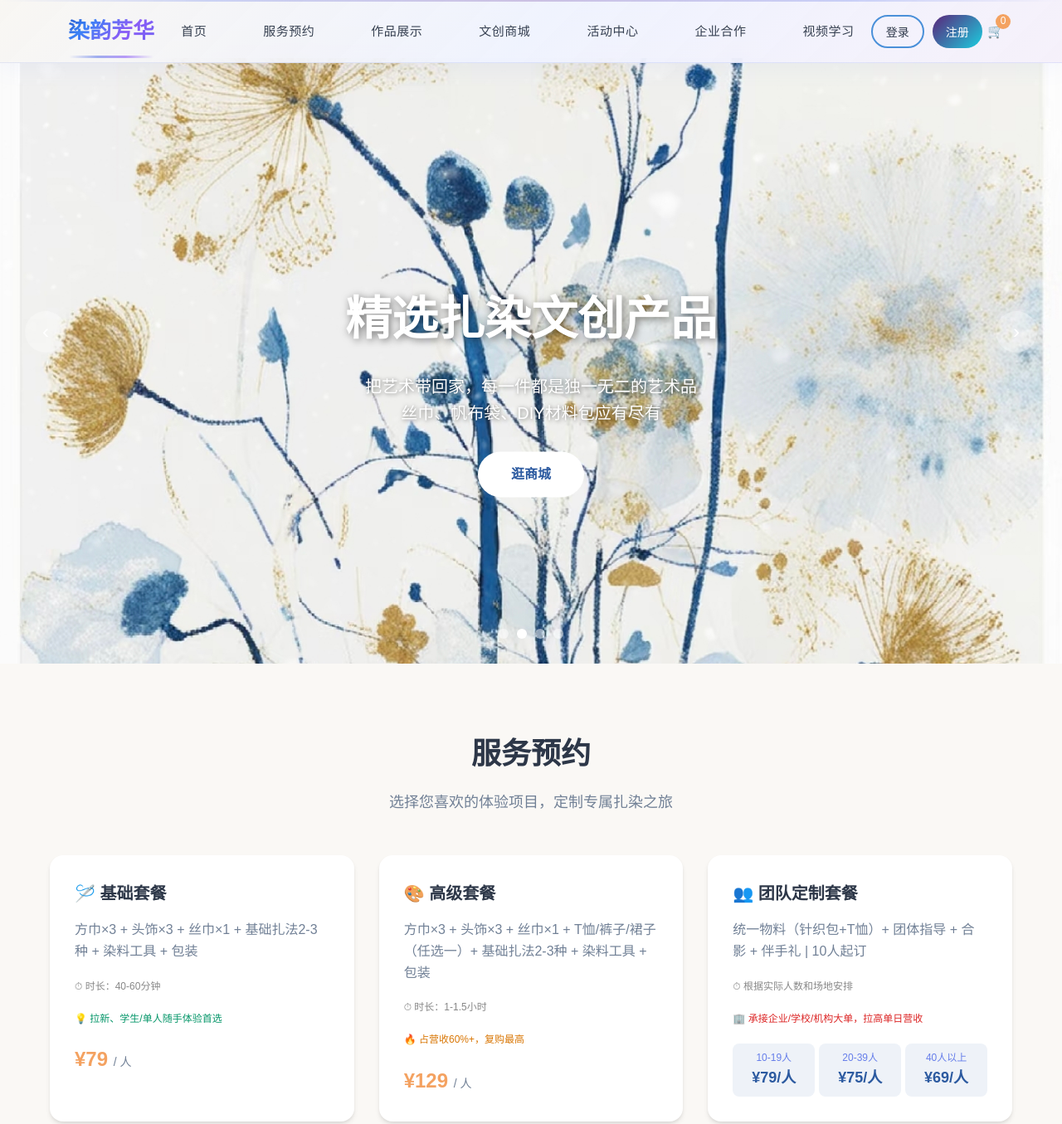
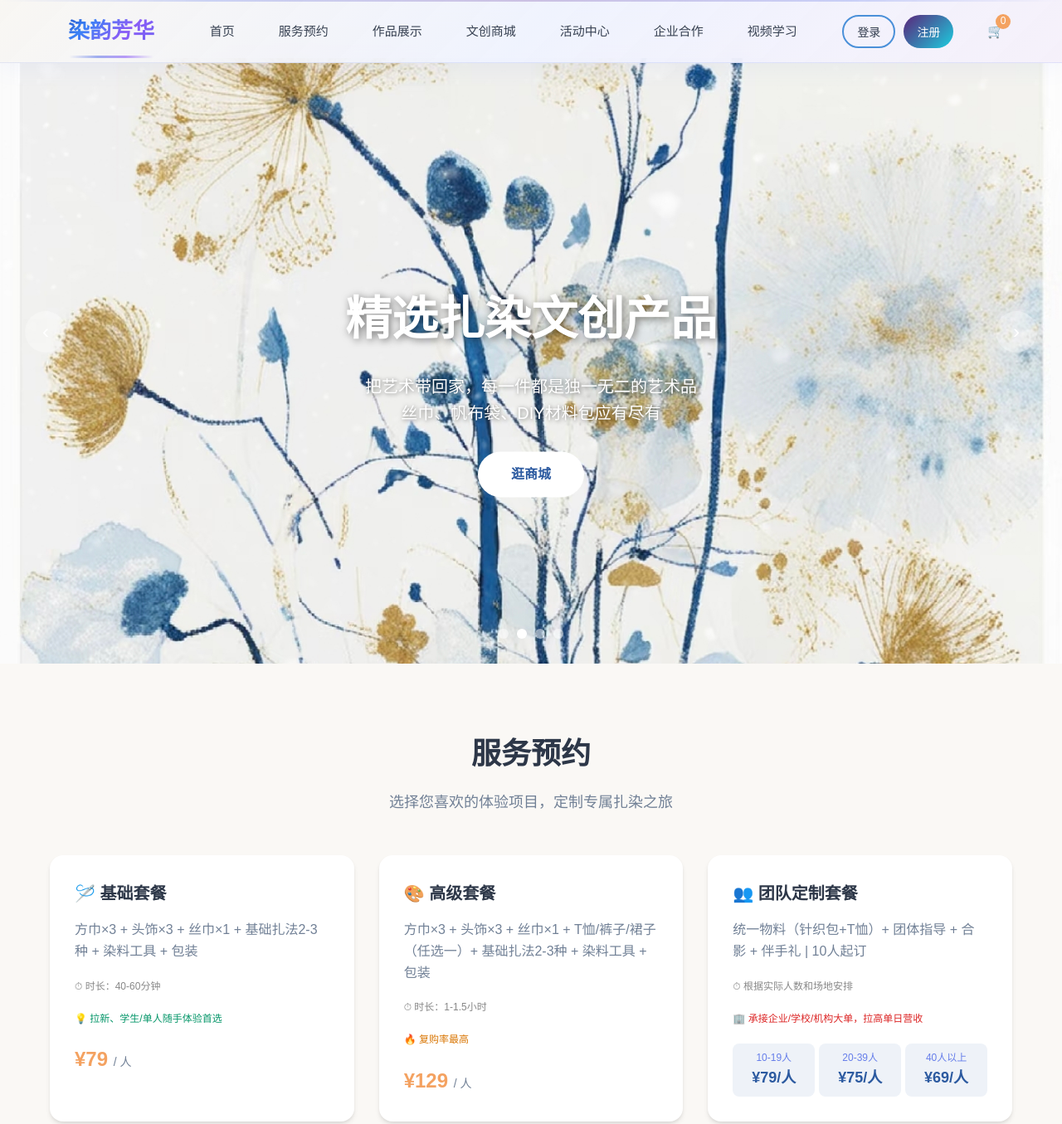
Before and after one commit to nothing724/tie-dye, a plain HTML site: page index.html in a window 1280 px wide. Shown: the top 1355 px of the page at 83% size. Drawn offline with Linux system fonts and the light colour scheme.

Commit message:
调整导航栏链接间距

```diff
--- a/index.html
+++ b/index.html
@@ -146,7 +146,7 @@
 
         .nav-links {
             display: flex;
-            gap: 40px;
+            gap: 25px;
             list-style: none;
             padding: 0;
         }
@@ -165,7 +165,6 @@
             position: relative;
             padding: 10px 14px;
             border-radius: 8px;
-            letter-spacing: 0.5px;
         }
 
         .nav-links a::before {
@@ -1376,7 +1375,7 @@
                     <h3>🎨 高级套餐</h3>
                     <p>方巾×3 + 头饰×3 + 丝巾×1 + T恤/裤子/裙子（任选一）+ 基础扎法2-3种 + 染料工具 + 包装</p>
                     <p style="font-size: 12px; color: #888; margin-top: 5px;">⏱ 时长：1-1.5小时</p>
-                    <p style="font-size: 12px; color: #d97706; margin-top: 5px;">🔥 占营收60%+，复购最高</p>
+                    <p style="font-size: 12px; color: #d97706; margin-top: 5px;">🔥 复购率最高</p>
                     <div class="price">¥129 <span>/ 人</span></div>
                 </div>
                 <div class="service-card">
```
